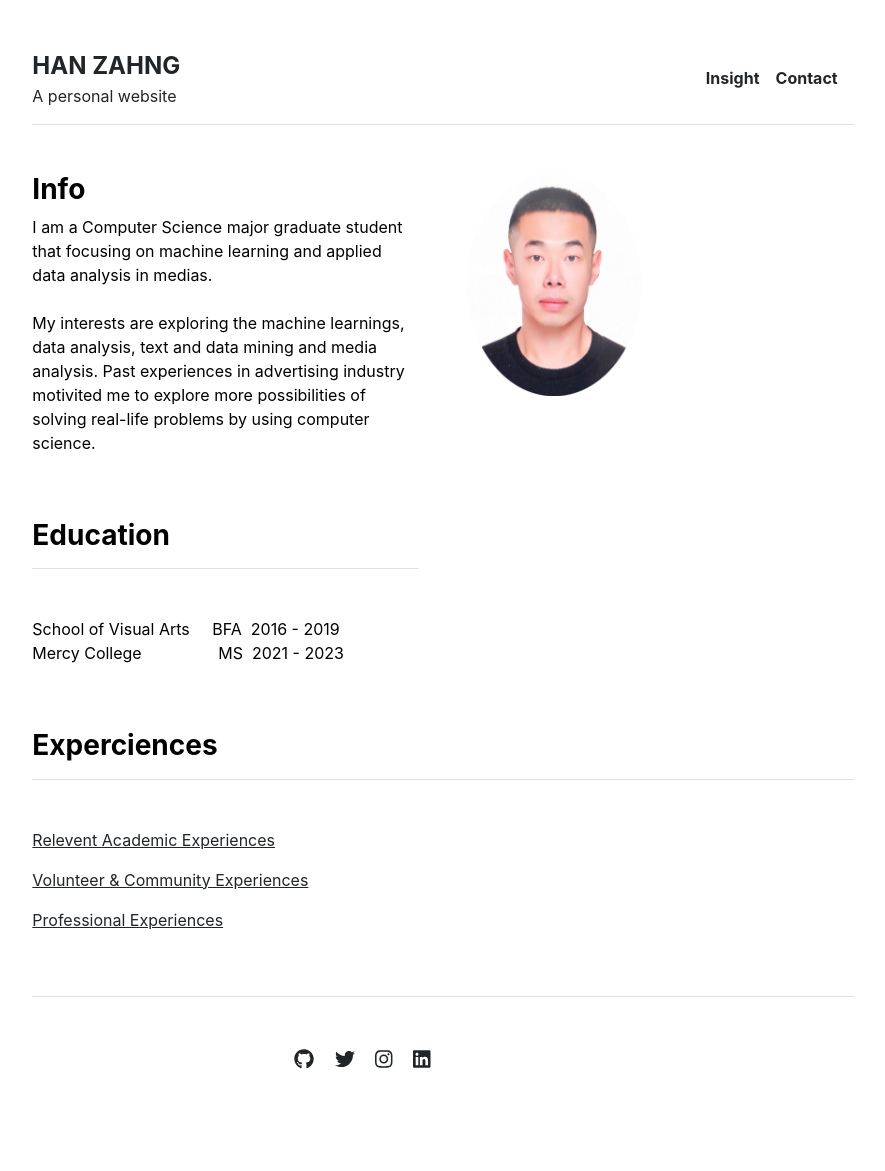
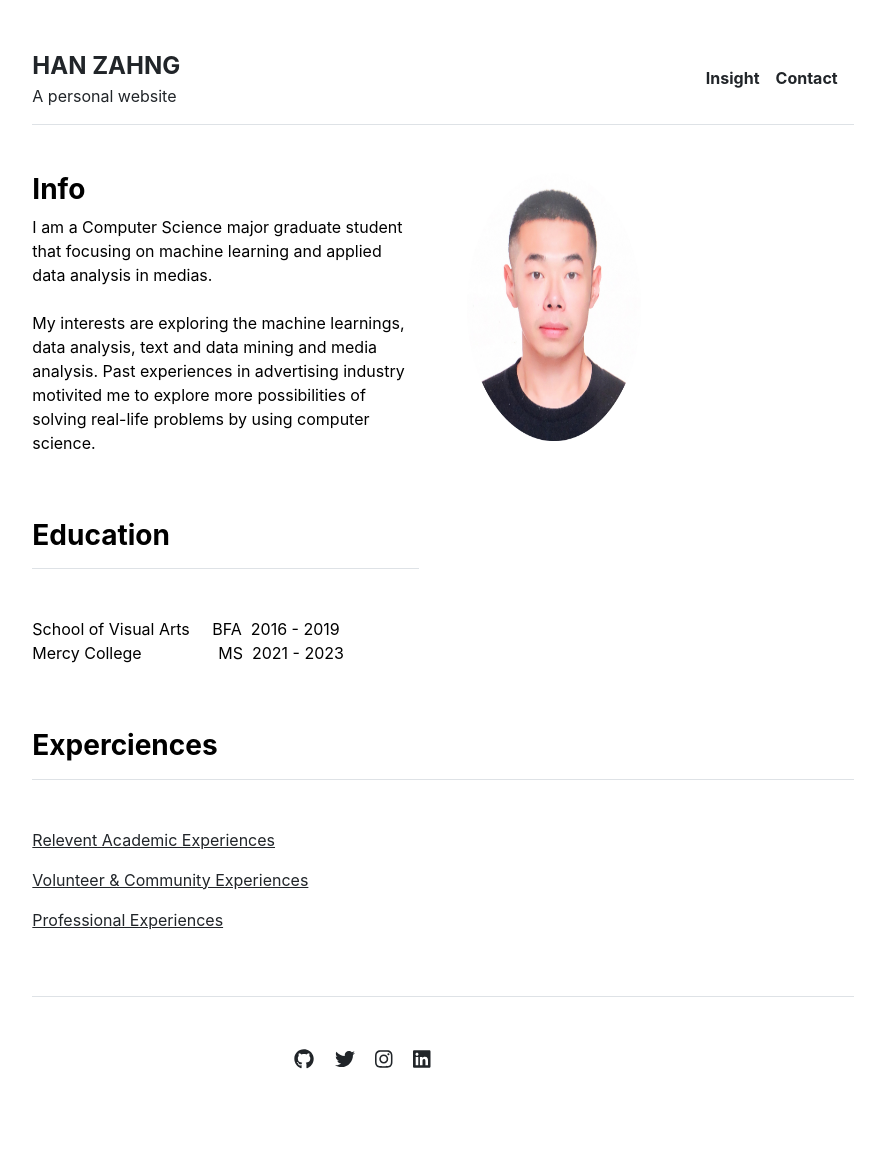
Before and after one commit to dukerosen/personal-website, a Jekyll site: the page built from index.md, in a window 1280 px wide. Shown: the whole page, without its empty margins (197-1082 px from the left). Built offline with Jekyll 4.4.1, drawn with Linux system fonts in a browser that asks for light colours.

Commit message:
Update home.html

```diff
--- a/_layouts/home.html
+++ b/_layouts/home.html
@@ -8,7 +8,7 @@ layout: default
     {{ content }}
   </div>
   <div class="col-md-6">
-    <img src="assets/img/home.jpg" alt=" " width="45%" height="75%">
+    <img src="assets/img/home.jpg" alt=" " width="45%" height="90%">
   </div>
 </div>
 
```
